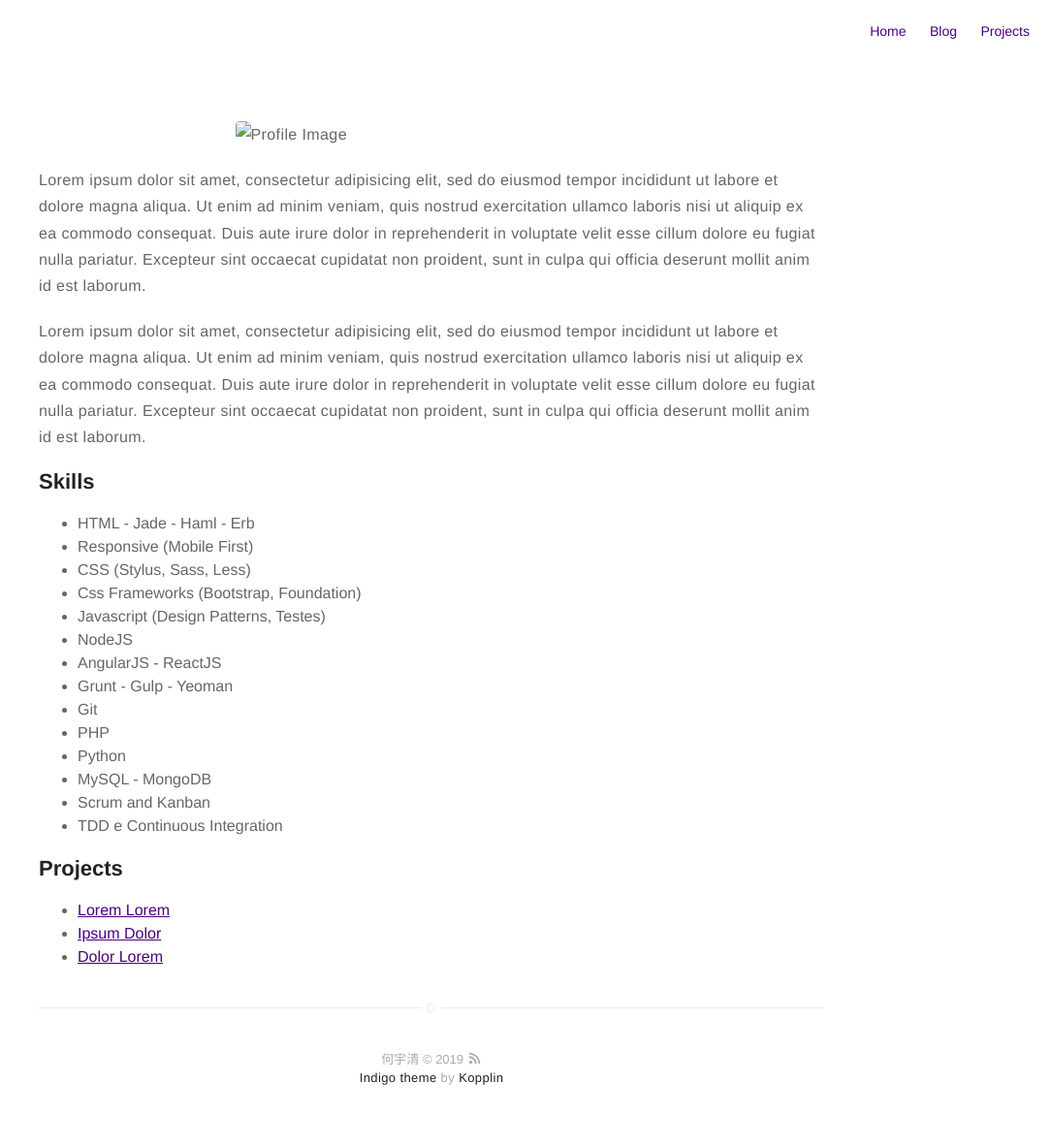
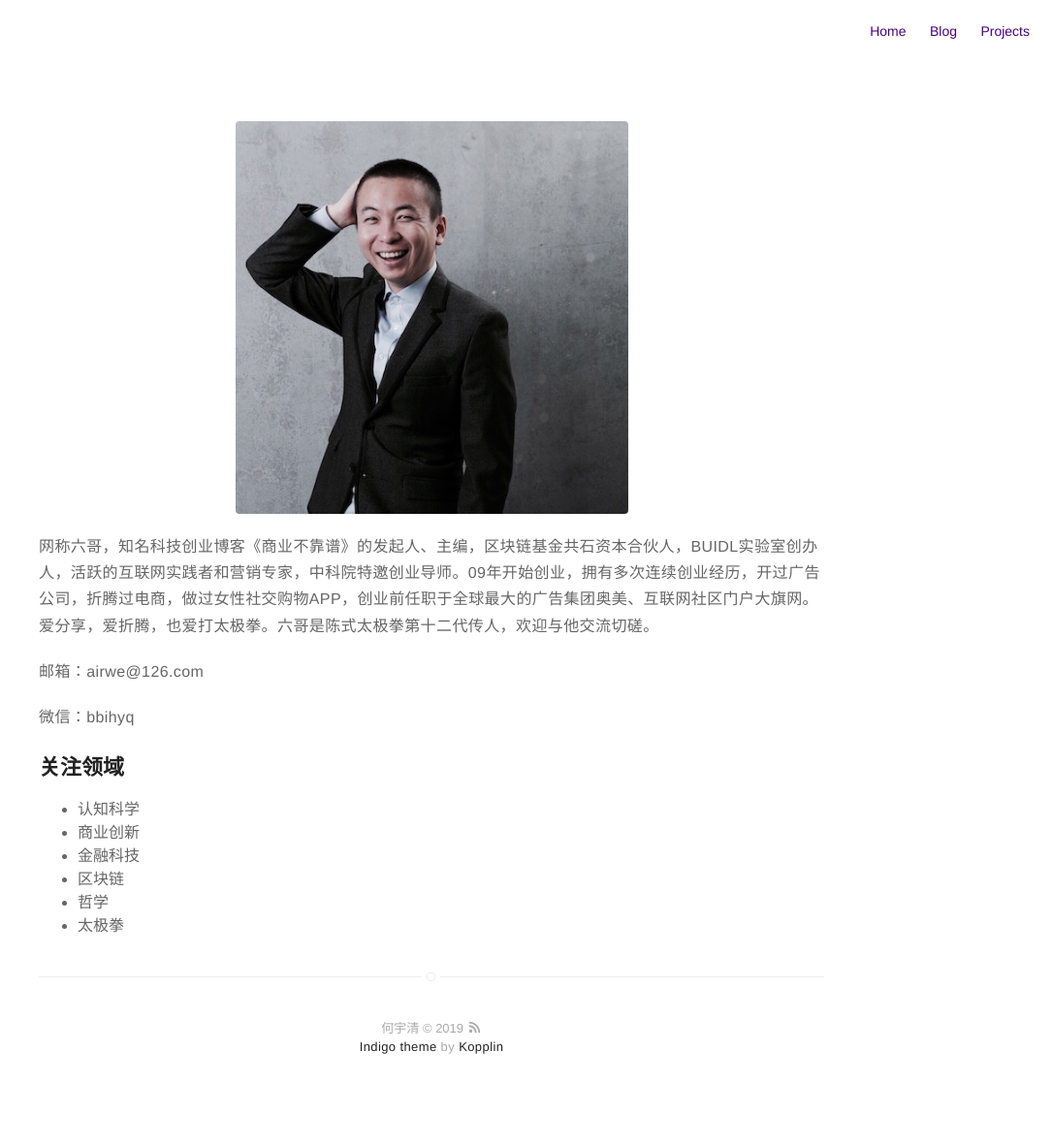
Before and after one commit to bbihyq/bbihyq.github.io, a Jekyll site: the page built from about.md, in a window 1280 px wide. Shown: the whole page at 97% size, without its empty margins (195-1280 px from the left). Built offline with Jekyll 4.4.1, drawn with Linux system fonts in a browser that asks for light colours; after the commit the page ends 1151 px from its top, so only the background shows below that.

Commit message:
Update about.md

```diff
--- a/about.md
+++ b/about.md
@@ -2,45 +2,23 @@
 title: About
 layout: page
 ---
-![Profile Image]({{ site.url }}/{{ site.picture }})
+![Profile Image]({{ site.picture }})
 
-<p>Lorem ipsum dolor sit amet, consectetur adipisicing elit, sed do eiusmod
-tempor incididunt ut labore et dolore magna aliqua. Ut enim ad minim veniam,
-quis nostrud exercitation ullamco laboris nisi ut aliquip ex ea commodo
-consequat. Duis aute irure dolor in reprehenderit in voluptate velit esse
-cillum dolore eu fugiat nulla pariatur. Excepteur sint occaecat cupidatat non
-proident, sunt in culpa qui officia deserunt mollit anim id est laborum.</p>
+<p>网称六哥，知名科技创业博客《商业不靠谱》的发起人、主编，区块链基金共石资本合伙人，BUIDL实验室创办人，活跃的互联网实践者和营销专家，中科院特邀创业导师。09年开始创业，拥有多次连续创业经历，开过广告公司，折腾过电商，做过女性社交购物APP，创业前任职于全球最大的广告集团奥美、互联网社区门户大旗网。爱分享，爱折腾，也爱打太极拳。六哥是陈式太极拳第十二代传人，欢迎与他交流切磋。 </p>
 
-<p>Lorem ipsum dolor sit amet, consectetur adipisicing elit, sed do eiusmod
-tempor incididunt ut labore et dolore magna aliqua. Ut enim ad minim veniam,
-quis nostrud exercitation ullamco laboris nisi ut aliquip ex ea commodo
-consequat. Duis aute irure dolor in reprehenderit in voluptate velit esse
-cillum dolore eu fugiat nulla pariatur. Excepteur sint occaecat cupidatat non
-proident, sunt in culpa qui officia deserunt mollit anim id est laborum.</p>
 
-<h2>Skills</h2>
+<p>邮箱：airwe@126.com </p>
+
+<p>微信：bbihyq</p>
+
+<h2>关注领域</h2>
 
 <ul class="skill-list">
-	<li>HTML - Jade - Haml - Erb</li>
-	<li>Responsive (Mobile First)</li>
-	<li>CSS (Stylus, Sass, Less)</li>
-	<li>Css Frameworks (Bootstrap, Foundation)</li>
-	<li>Javascript (Design Patterns, Testes)</li>
-	<li>NodeJS</li>
-	<li>AngularJS - ReactJS</li>
-	<li>Grunt - Gulp - Yeoman</li>
-	<li>Git</li>
-	<li>PHP</li>
-	<li>Python</li>
-	<li>MySQL - MongoDB</li>
-	<li>Scrum and Kanban</li>
-	<li>TDD e Continuous Integration</li>
+	<li>认知科学</li>
+	<li>商业创新</li>
+	<li>金融科技</li>
+	<li>区块链</li>
+	<li>哲学</li>
+	<li>太极拳</li>
+
 </ul>
-
-<h2>Projects</h2>
-
-<ul>
-	<li><a href="https://github.com/">Lorem Lorem</a></li>
-	<li><a href="https://github.com/">Ipsum Dolor</a></li>
-	<li><a href="https://github.com/">Dolor Lorem</a></li>
-</ul>
```
